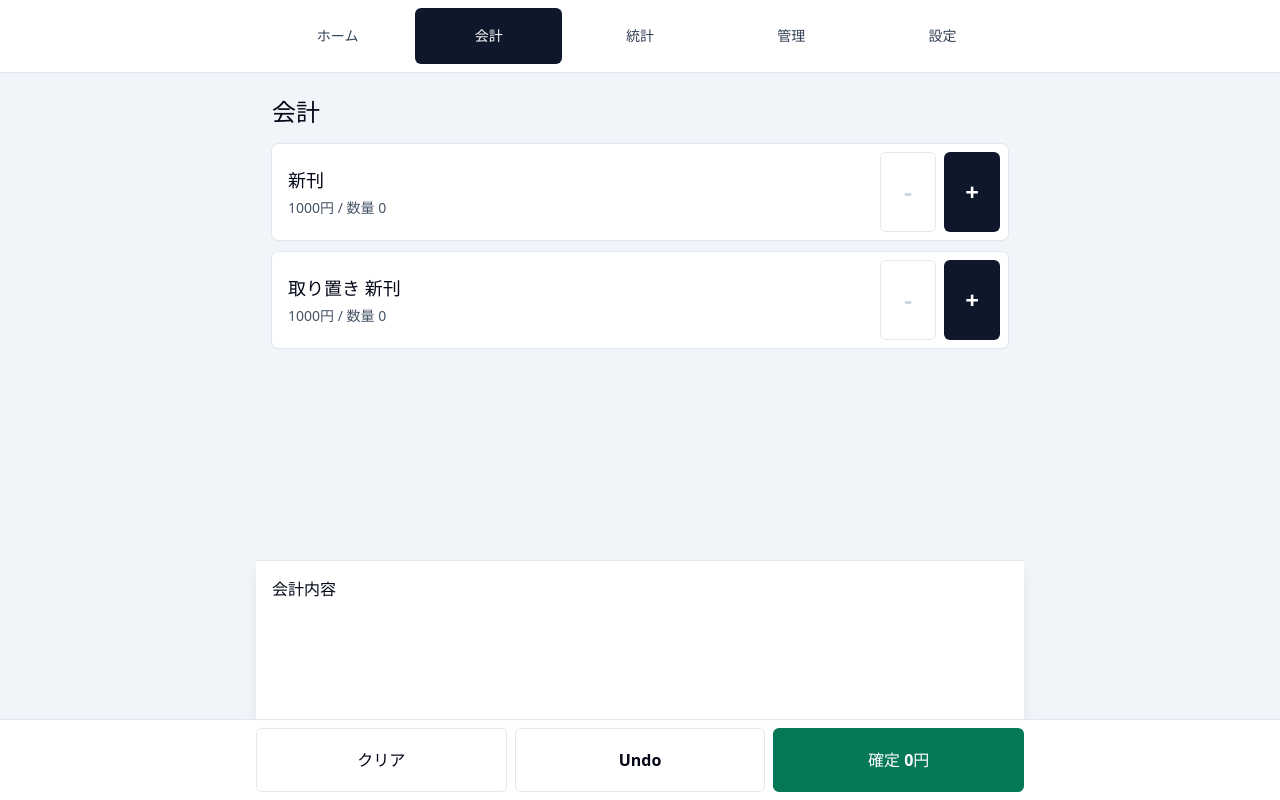
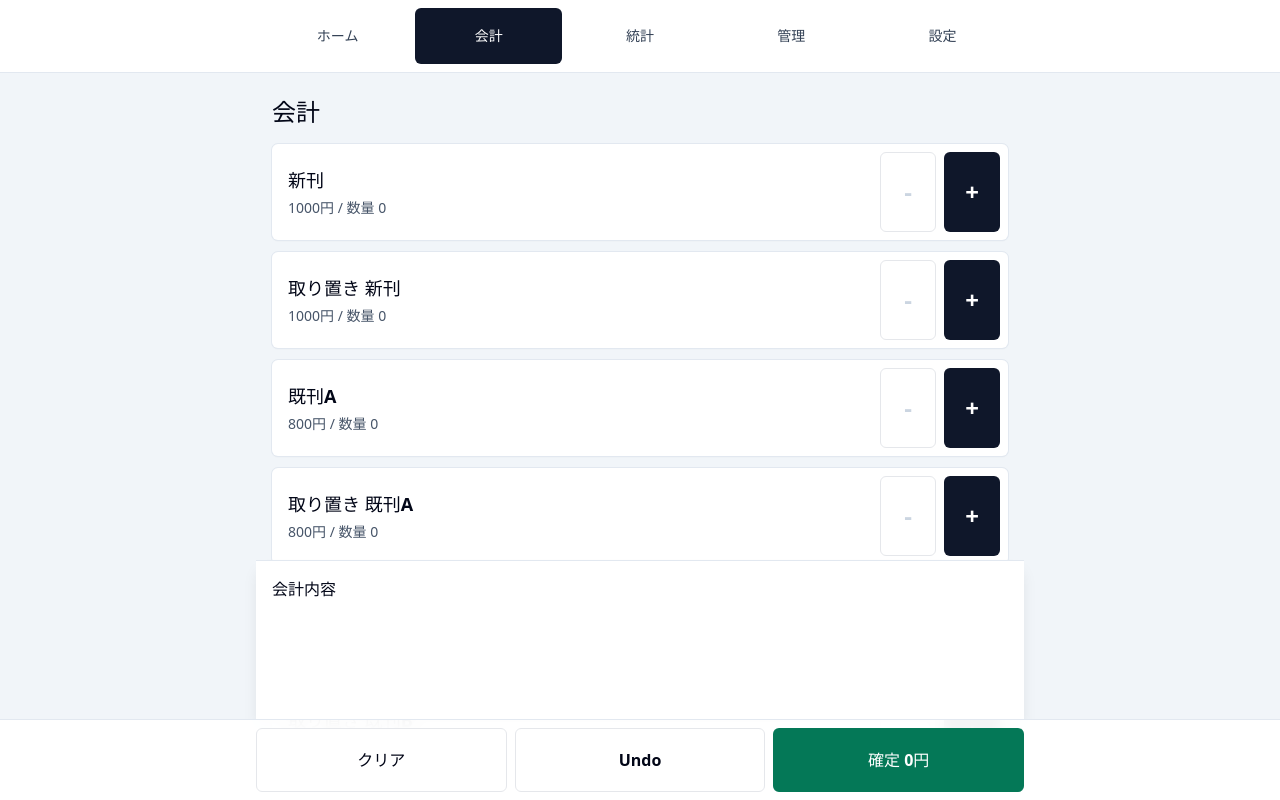
Before and after one commit to KeiM2120/event-sales-manager-pwa, a React (Vite) app: page / in a window 1280 px wide. Both pictures are taken after a click on the button "会計へ". Shown: the top 800 px of the page. Built offline with nearby package versions, Linux system fonts and the light colour scheme.

Commit message:
test: expand checkout demo data

```diff
--- a/src/pages/CheckoutPage.tsx
+++ b/src/pages/CheckoutPage.tsx
@@ -1,22 +1,50 @@
 import { useReducer } from "react";
 import { checkoutReducer, createInitialCheckoutState } from "../reducers/checkoutReducer";
 
-const demoItems = [
+const demoProducts = [
   {
-    kind: "product" as const,
     refId: "book",
     displayName: "新刊",
     productGenre: "book" as const,
     unitPrice: 1000,
   },
   {
-    kind: "reservation" as const,
-    refId: "book",
-    displayName: "取り置き 新刊",
+    refId: "existing-book-a",
+    displayName: "既刊A",
     productGenre: "book" as const,
-    unitPrice: 1000,
+    unitPrice: 800,
+  },
+  {
+    refId: "existing-book-b",
+    displayName: "既刊B",
+    productGenre: "book" as const,
+    unitPrice: 700,
+  },
+  {
+    refId: "goods-a",
+    displayName: "グッズA",
+    productGenre: "goods" as const,
+    unitPrice: 500,
+  },
+  {
+    refId: "goods-b",
+    displayName: "グッズB",
+    productGenre: "goods" as const,
+    unitPrice: 300,
   },
 ];
+
+const demoItems = demoProducts.flatMap((product) => [
+  {
+    ...product,
+    kind: "product" as const,
+  },
+  {
+    ...product,
+    kind: "reservation" as const,
+    displayName: `取り置き ${product.displayName}`,
+  },
+]);
 
 export function CheckoutPage({ eventId }: { eventId: string }) {
   const [state, dispatch] = useReducer(
```
Also changed, not shown: 1 other file (tests, documents, lock files or other folders).
